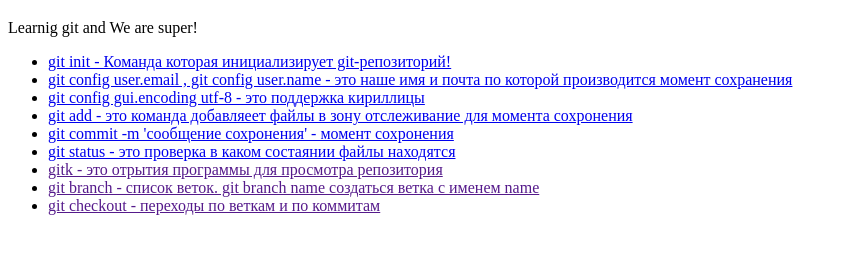
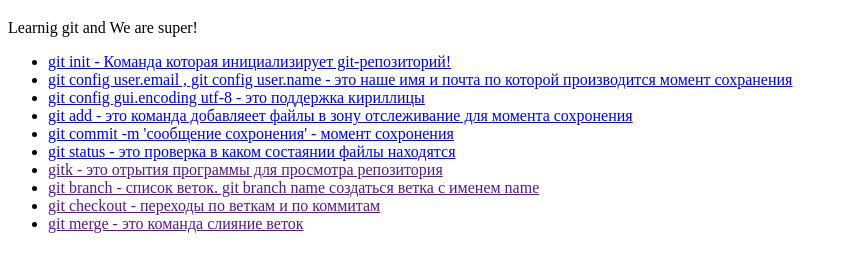
Before and after one commit to Danny-0225/gitlearning-1800, a plain HTML site: page index.html in a window 1280 px wide. Shown: the part 61-332 px from the top of the page, without its empty margins (0-848 px from the left). Drawn offline with Linux system fonts and the light colour scheme.

Commit message:
add in about git merge

```diff
--- a/index.html
+++ b/index.html
@@ -19,6 +19,7 @@
         <li><a href="">gitk - это отрытия программы для просмотра репозитория</a></li>
         <li><a href="">git branch - список веток. git branch name cоздаться ветка с именем name</a></li>
         <li><a href="">git checkout - переходы по веткам и по коммитам </a></li>
+        <li><a href="">git merge - это команда слияние веток</a></li>
     </ul>
 </body>
 </html>
```
